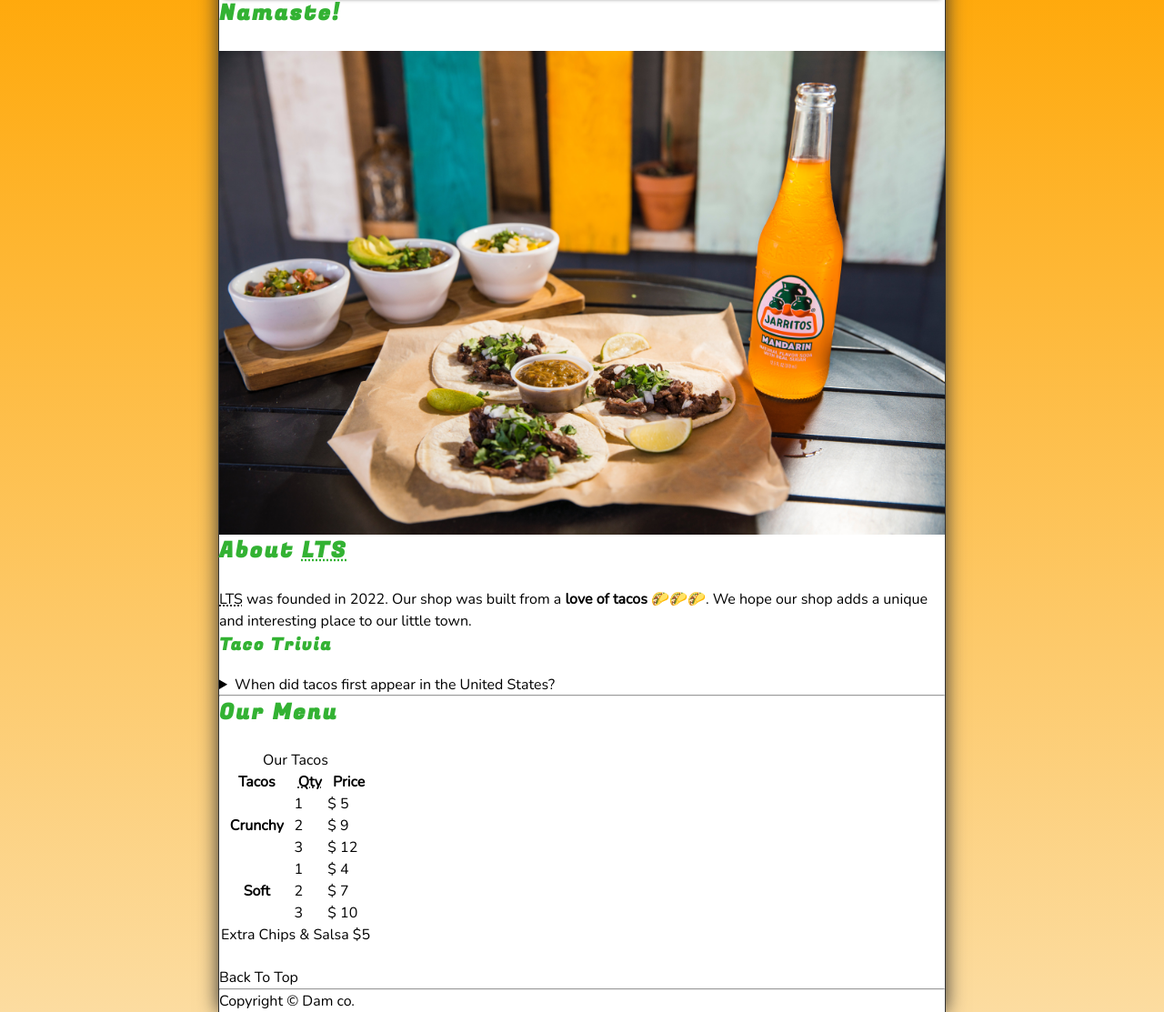
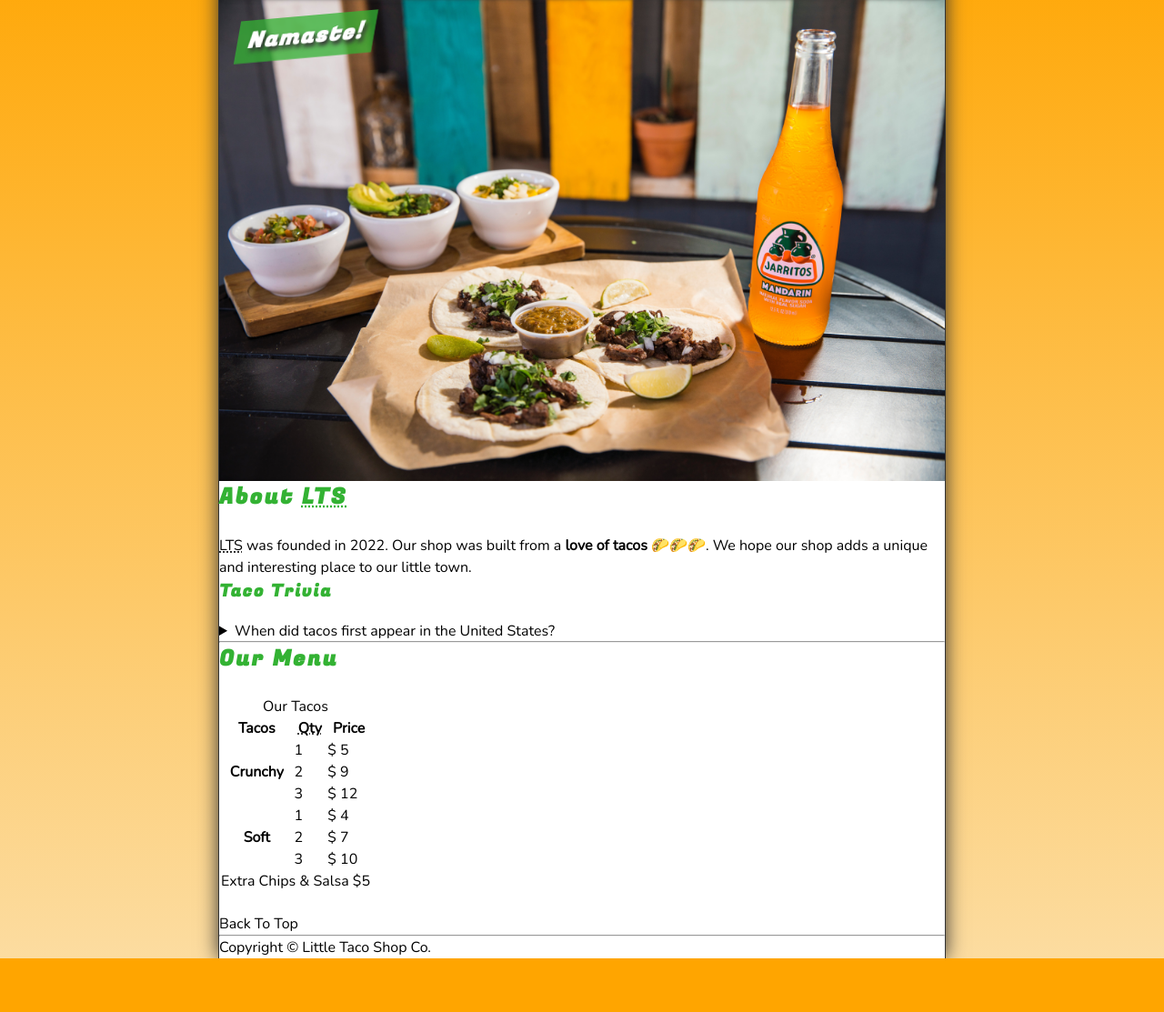
Before and after one commit to damodhar786/HTML-CSS_Project, a plain HTML site: page index.html in a window 1280 px wide. Shown: the part 97-1210 px from the top of the page at 91% size. After the commit the page ends 1151 px from the top, so only its background shows below. Drawn offline with nearby package versions, Linux system fonts and the light colour scheme.

Commit message:
Added styles to hero and classes to footer html

```diff
--- a/css/style.css
+++ b/css/style.css
@@ -46,6 +46,8 @@ textarea {
     --HEADER-BGCOLOR: #000;
     --HEADER-COLOR: #FFF;
     --NAV-BGCOLOR: #FFF;
+    --HERO-BGCOLOR: rgba(51, 178, 51, 0.75);
+    --HERO-COLOR: #FFF;
 
     /* BORDERS */
     --BORDERS: 1px solid var(--BORDER-COLOR);
@@ -153,3 +155,38 @@ a:active{
     justify-content: space-evenly;
     gap: 1rem;
 }
+
+/* HERO */
+
+.hero{
+    position: relative;
+}
+
+.hero_h2{
+    background-color: var(--HERO-BGCOLOR);
+    color: var(--HERO-COLOR);
+    padding: 0.25em 0.5em;
+    letter-spacing: 0.1rem;
+    text-shadow: 3px 3px 5px var(--BORDER-COLOR);
+    position: absolute;
+    top: -100px;
+    left: 20px;
+    animation: showWelcome 0.5s ease-in-out 1s forwards;
+}
+
+@keyframes showWelcome{
+    0%{
+        top: -20px;
+        transform: skew(0deg, -5deg) scaleY(0);
+    }
+
+    80%{
+        top: 30px;
+        transform: skew(10deg, -5deg) scaleY(1.2);
+    }
+
+    100%{
+        top: 20px;
+        transform: skew(-10deg, -5deg) scaleY(1);
+    }
+}
--- a/index.html
+++ b/index.html
@@ -15,7 +15,7 @@
 <body>
 
     <header class="header">
-        <h1 class="header_h1">Welcome to The Little Taco Shop</h1>
+        <h1 class="header_h1">Little Taco Shop</h1>
         <nav class="header_nav">
             <ul class="header_ul">
 
@@ -123,8 +123,11 @@
         </article>
     </main>
     <hr>
-    <footer>
-        <p>Copyright &copy; Dam co.</p>
+    <footer class="footer">
+        <p>
+            <span class="nowrap">Copyright &copy; </span>
+            <span class="nowrap">Little Taco Shop Co.</span>
+        </p>
     </footer>
 </body>
 
```
